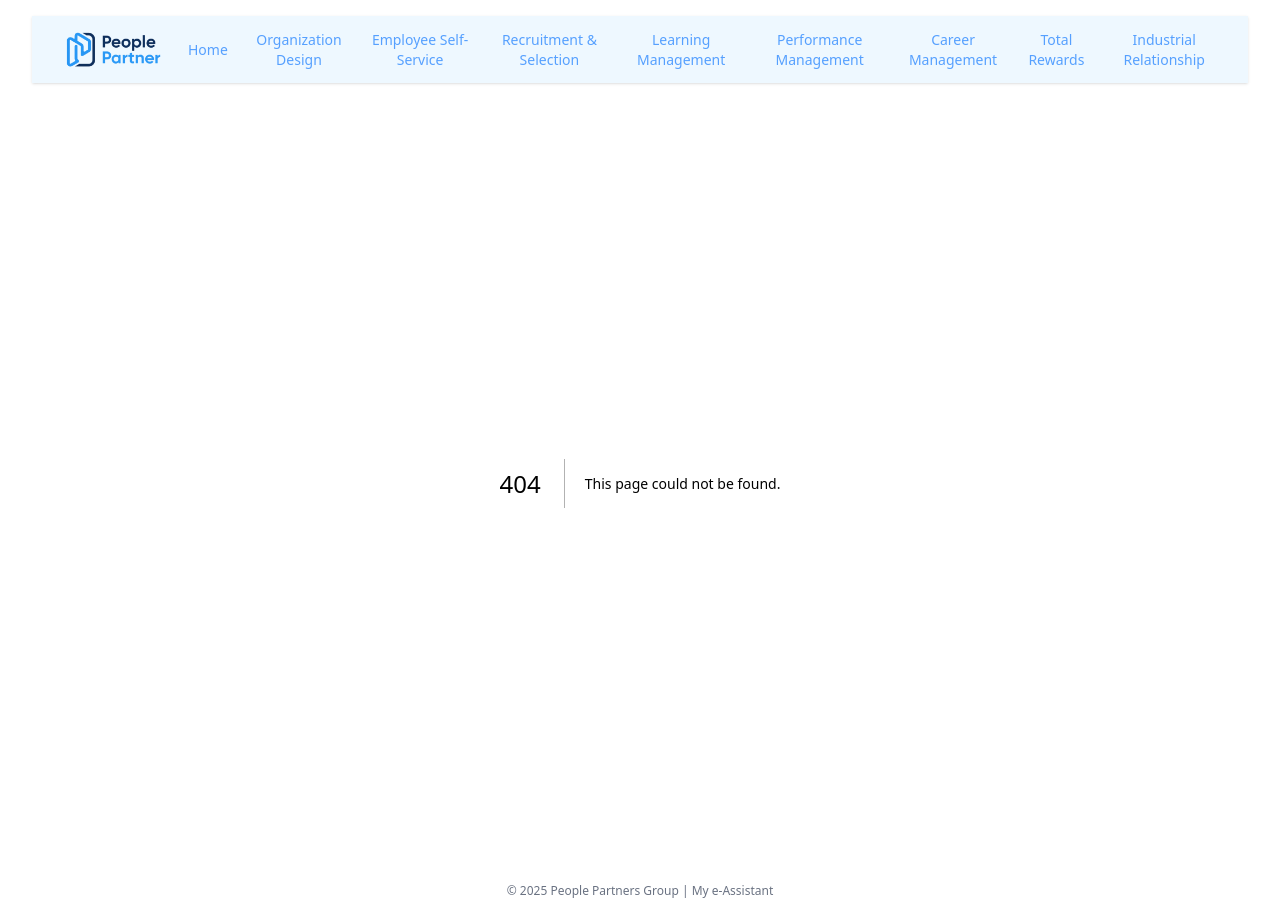
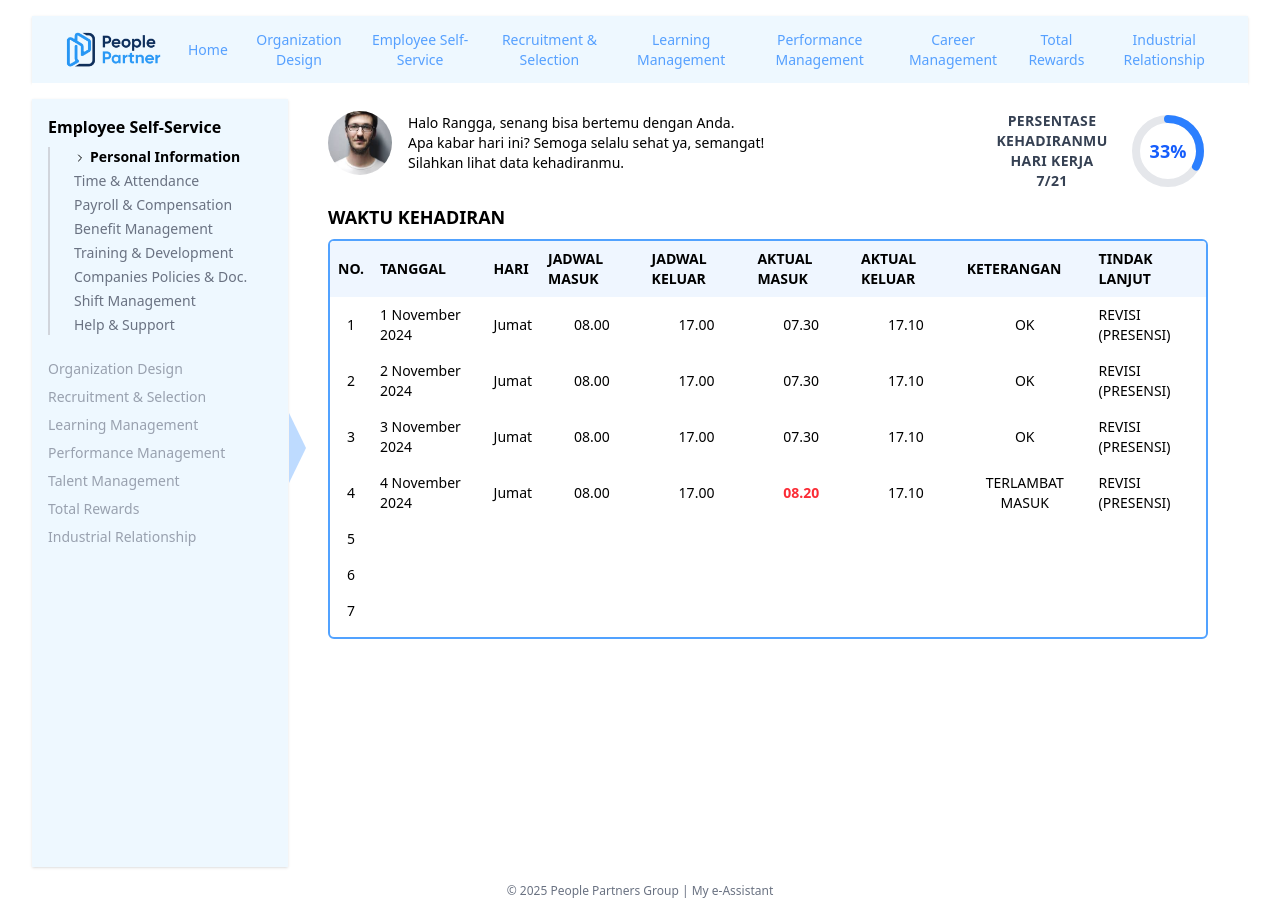
Before and after one commit to logikasistembisnis/fe-hrms, a Next.js app: page /employee-self-service/time-and-attendance/data-kehadiran in a window 1280 px wide. Before the commit this address had no page. Built offline with nearby package versions, Linux system fonts and the light colour scheme.

Commit message:
menu data kehadiran

```diff
--- a/package.json
+++ b/package.json
@@ -12,6 +12,7 @@
     "lucide-react": "^0.545.0",
     "next": "15.5.4",
     "react": "19.1.0",
+    "react-calendar": "^6.0.0",
     "react-dom": "19.1.0"
   },
   "devDependencies": {
--- /dev/null
+++ b/src/app/employee-self-service/time-and-attendance/data-kehadiran/page.tsx
@@ -0,0 +1,71 @@
+import ProfileHeader from "@/components/information/ProfileHeader";
+import ProfileProgress from "@/components/information/ProfileProgress";
+
+export default function DataKehadiran() {
+    const data = [
+        { no: 1, tanggal: "1 November 2024", hari: "Jumat", jadwalMasuk: "08.00", jadwalKeluar: "17.00", aktualMasuk: "07.30", aktualKeluar: "17.10", keterangan: "OK", tindakLanjut: "REVISI (PRESENSI)", },
+        { no: 2, tanggal: "2 November 2024", hari: "Jumat", jadwalMasuk: "08.00", jadwalKeluar: "17.00", aktualMasuk: "07.30", aktualKeluar: "17.10", keterangan: "OK", tindakLanjut: "REVISI (PRESENSI)", },
+        { no: 3, tanggal: "3 November 2024", hari: "Jumat", jadwalMasuk: "08.00", jadwalKeluar: "17.00", aktualMasuk: "07.30", aktualKeluar: "17.10", keterangan: "OK", tindakLanjut: "REVISI (PRESENSI)", },
+        { no: 4, tanggal: "4 November 2024", hari: "Jumat", jadwalMasuk: "08.00", jadwalKeluar: "17.00", aktualMasuk: "08.20", aktualKeluar: "17.10", keterangan: "TERLAMBAT MASUK", tindakLanjut: "REVISI (PRESENSI)", },
+    ];
+
+    return (
+        <div className="w-full px-4">
+            <div className="flex justify-between items-start mb-3">
+                {/* Displays user profile name and basic info */}
+                <ProfileHeader name="Rangga" text="Silahkan lihat data kehadiranmu." />
+                {/* Shows completion progress of the profile as a percentage */}
+                <ProfileProgress text="PERSENTASE KEHADIRANMU HARI KERJA" value="7/21" percentage={33} />
+            </div>
+            <div>
+                <h2 className="font-bold text-lg mb-2">WAKTU KEHADIRAN</h2>
+                <div className="border-2 border-blue-400 rounded-md overflow-auto max-h-[400px]">
+                    <table className="min-w-full text-sm text-left border-collapse">
+                        <thead className="bg-blue-50 sticky top-0 z-10">
+                            <tr>
+                                <th className="p-2 w-10 text-center">NO.</th>
+                                <th className="p-2">TANGGAL</th>
+                                <th className="p-2">HARI</th>
+                                <th className="p-2">JADWAL MASUK</th>
+                                <th className="p-2">JADWAL KELUAR</th>
+                                <th className="p-2">AKTUAL MASUK</th>
+                                <th className="p-2">AKTUAL KELUAR</th>
+                                <th className="p-2">KETERANGAN</th>
+                                <th className="p-2">TINDAK LANJUT</th>
+                            </tr>
+                        </thead>
+                        <tbody>
+                            {data.map((item) => (
+                                <tr key={item.no} className="hover:bg-gray-50">
+                                    <td className="p-2 text-center">{item.no}</td>
+                                    <td className="p-2">{item.tanggal}</td>
+                                    <td className="p-2">{item.hari}</td>
+                                    <td className="p-2 text-center">{item.jadwalMasuk}</td>
+                                    <td className="p-2 text-center">{item.jadwalKeluar}</td>
+                                    <td
+                                        className={`p-2 text-center ${item.keterangan === "TERLAMBAT MASUK"
+                                                ? "text-red-500 font-semibold"
+                                                : ""
+                                            }`}
+                                    >
+                                        {item.aktualMasuk}
+                                    </td>
+                                    <td className="p-2 text-center">{item.aktualKeluar}</td>
+                                    <td className="p-2 text-center">{item.keterangan}</td>
+                                    <td className="p-2">{item.tindakLanjut}</td>
+                                </tr>
+                            ))}
+                            {/* Baris kosong biar tampilan mirip contoh */}
+                            {Array.from({ length: 11 }).map((_, i) => (
+                                <tr key={`empty-${i}`}>
+                                    <td className="p-2 text-center">{i + data.length + 1}</td>
+                                    <td className="p-2" colSpan={8}></td>
+                                </tr>
+                            ))}
+                        </tbody>
+                    </table>
+                </div>
+            </div>
+        </div>
+    );
+}
```
Also changed, not shown: 1 other file (tests, documents, lock files or other folders).
